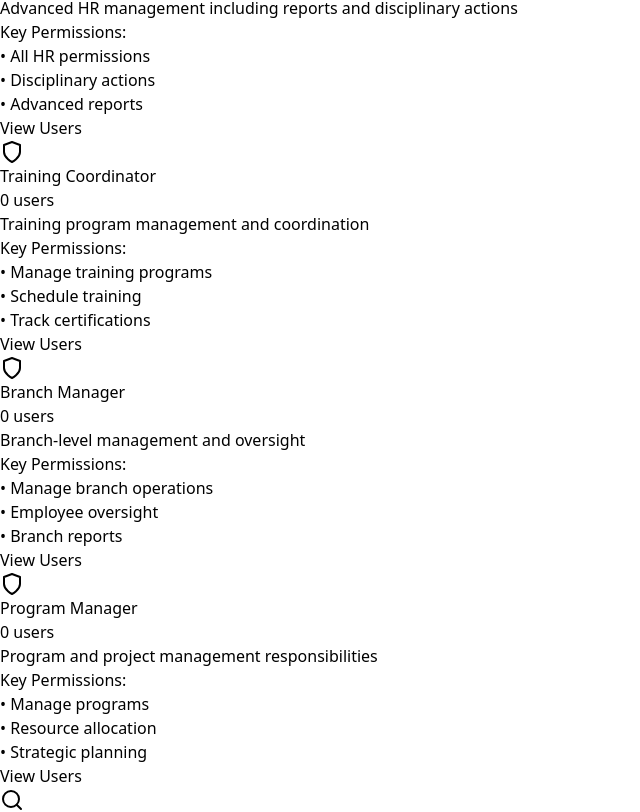
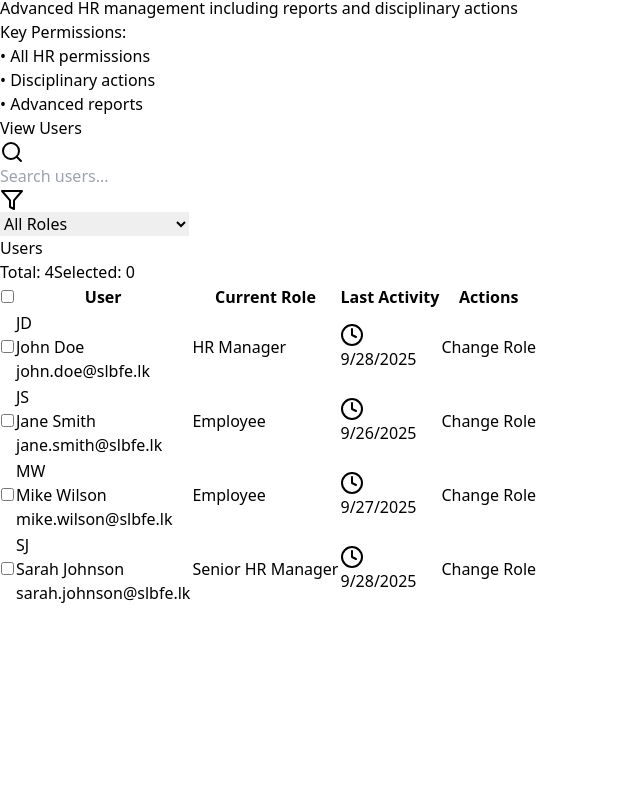
Before and after one commit to wmashan/SLBFE-HRM-System, a React (Vite) app in the folder frontend/: page /admin/roles in a window 1280 px wide. Shown: the part 1312-2124 px from the top of the page, without its empty margins (0-640 px from the left). After the commit the page ends 1918 px from the top, so only its background shows below. Built offline with nearby package versions, Linux system fonts and the light colour scheme; sample sign-in values are in the browser's storage.

Commit message:
user role selection updated

```diff
--- a/frontend/src/components/admin/RoleAssignmentModal.tsx
+++ b/frontend/src/components/admin/RoleAssignmentModal.tsx
@@ -37,21 +37,6 @@ const RoleAssignmentModal: React.FC<RoleAssignmentModalProps> = ({
       value: 'senior_hr_manager',
       label: 'Senior HR Manager',
       description: 'Advanced HR management including reports and disciplinary actions'
-    },
-    {
-      value: 'training_coordinator',
-      label: 'Training Coordinator',
-      description: 'Training program management and coordination'
-    },
-    {
-      value: 'branch_manager',
-      label: 'Branch Manager',
-      description: 'Branch-level management and oversight'
-    },
-    {
-      value: 'program_manager',
-      label: 'Program Manager',
-      description: 'Program and project management responsibilities'
     }
   ];
 
--- a/frontend/src/pages/admin/RoleManagement.tsx
+++ b/frontend/src/pages/admin/RoleManagement.tsx
@@ -44,30 +44,6 @@ const RoleManagement: React.FC = () => {
       description: 'Advanced HR management including reports and disciplinary actions',
       permissions: ['All HR permissions', 'Disciplinary actions', 'Advanced reports'],
       color: 'bg-purple-100 text-purple-800',
-      count: 0
-    },
-    {
-      role: 'training_coordinator' as UserRole,
-      name: 'Training Coordinator',
-      description: 'Training program management and coordination',
-      permissions: ['Manage training programs', 'Schedule training', 'Track certifications'],
-      color: 'bg-orange-100 text-orange-800',
-      count: 0
-    },
-    {
-      role: 'branch_manager' as UserRole,
-      name: 'Branch Manager',
-      description: 'Branch-level management and oversight',
-      permissions: ['Manage branch operations', 'Employee oversight', 'Branch reports'],
-      color: 'bg-green-100 text-green-800',
-      count: 0
-    },
-    {
-      role: 'program_manager' as UserRole,
-      name: 'Program Manager',
-      description: 'Program and project management responsibilities',
-      permissions: ['Manage programs', 'Resource allocation', 'Strategic planning'],
-      color: 'bg-indigo-100 text-indigo-800',
       count: 0
     }
   ];
```
